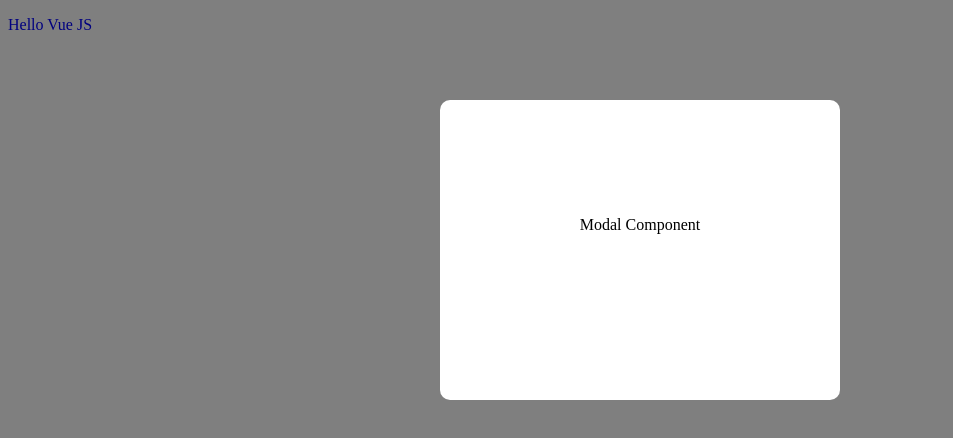
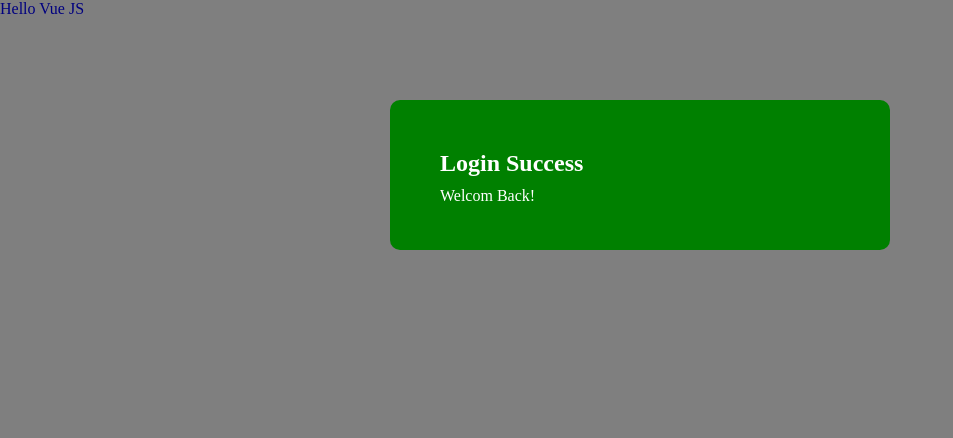
Before and after one commit to RZoro2711/Vue-JS-CLI, a Vue app: page / in a window 1280 px wide. Shown: the top 438 px of the page, without its empty margins (0-953 px from the left). Built offline with nearby package versions, Linux system fonts and the light colour scheme.

Commit message:
Lesson 2

```diff
--- a/src/App.vue
+++ b/src/App.vue
@@ -1,11 +1,18 @@
 <template>
   <p>Hello Vue JS</p>
-  <Modal/>
+  <Modal :header="header" :body="body" :theme="theme"></Modal>
 </template>
 
 <script>
 import Modal from './components/ModalComponent.vue';
 export default {
+  data() {
+    return {
+      header: "Login Success",
+      body: "Welcom Back!",
+      theme: "success",
+    }
+  },
   components: { Modal }
 }
 </script>
--- /dev/null
+++ b/src/assets/global.css
@@ -0,0 +1,4 @@
+*{
+    padding: 0;
+    margin: 0;
+}
--- a/src/components/ModalComponent.vue
+++ b/src/components/ModalComponent.vue
@@ -1,18 +1,19 @@
 <template>
   <div class="backdrop">
-    <div class="modal">
-        <p>Modal Component</p>
+    <div class="modal" :class='{success:theme=="success",danger:theme=="delete"}'>
+        <h2>{{ header }}</h2>
+        <p>{{ body }}</p>
     </div>
   </div>
 </template>
 
 <script>
 export default {
-
+props : ['header', 'body', "theme"]
 }
 </script>
 
-<style>
+<style scoped>
     .backdrop{
         width: 100%;
         height: 100%;
@@ -22,12 +23,22 @@ export default {
         background: rgba(0, 0, 0, 0.5);
     }
     .modal{
-        width: 200px;
-        height: 100px;
+        width: 400px;
+        height: 50px;
         margin: 100px auto;
         background: white;
         border-radius: 10px;
-        padding: 100px;
-        text-align: center;
+        padding: 50px;
+    }
+    h2{
+      margin-bottom: 10px;
+    }
+    .success{
+      background: green;
+      color: white;
+    }
+    .danger{
+      background: red;
+      color: white;
     }
 </style>
--- a/src/main.js
+++ b/src/main.js
@@ -1,4 +1,4 @@
 import { createApp } from 'vue'
 import App from './App.vue'
-
+import "./assets/global.css"
 createApp(App).mount('#app')
```
